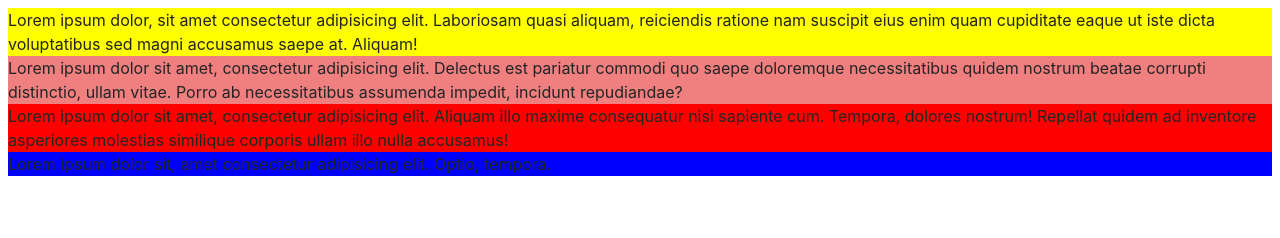
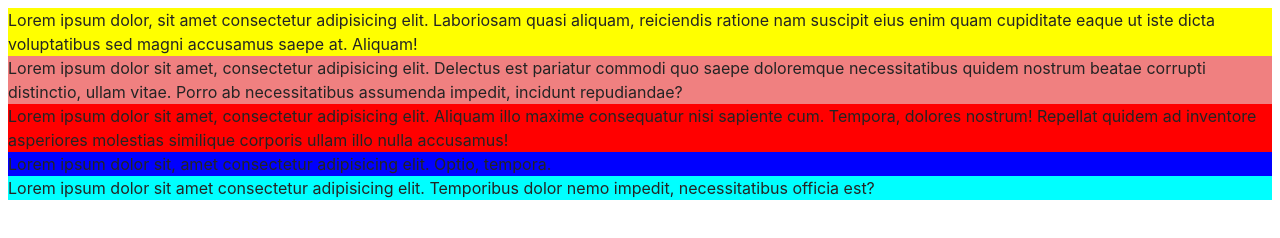
Before and after one commit to spaceTony9/seminars-practice, a website built with Vite: page src/index.html in a window 1280 px wide. Built offline with nearby package versions, Linux system fonts and the light colour scheme.

Commit message:
add team section

```diff
--- a/src/css/styles.css
+++ b/src/css/styles.css
@@ -9,6 +9,7 @@
 @import url('./hero.css');
 @import url('./features.css');
 @import url('./video.css');
+@import url('./team.css');
 
 :root {
   font-family: Inter, Avenir, Helvetica, Arial, sans-serif;
--- /dev/null
+++ b/src/css/team.css
@@ -0,0 +1,3 @@
+.team {
+    background-color: aqua;
+}
--- a/src/index.html
+++ b/src/index.html
@@ -16,6 +16,7 @@
     <load src="partials/hero.html" />
     <load src="partials/features.html" />
     <load src="partials/video.html" />
+    <load src="partials/team.html" />
   </main>
 
   <script type="module" src="/main.js"></script>
--- /dev/null
+++ b/src/partials/team.html
@@ -0,0 +1,3 @@
+<section class="team">
+    <p>Lorem ipsum dolor sit amet consectetur adipisicing elit. Temporibus dolor nemo impedit, necessitatibus officia est?</p>
+</section>
```
